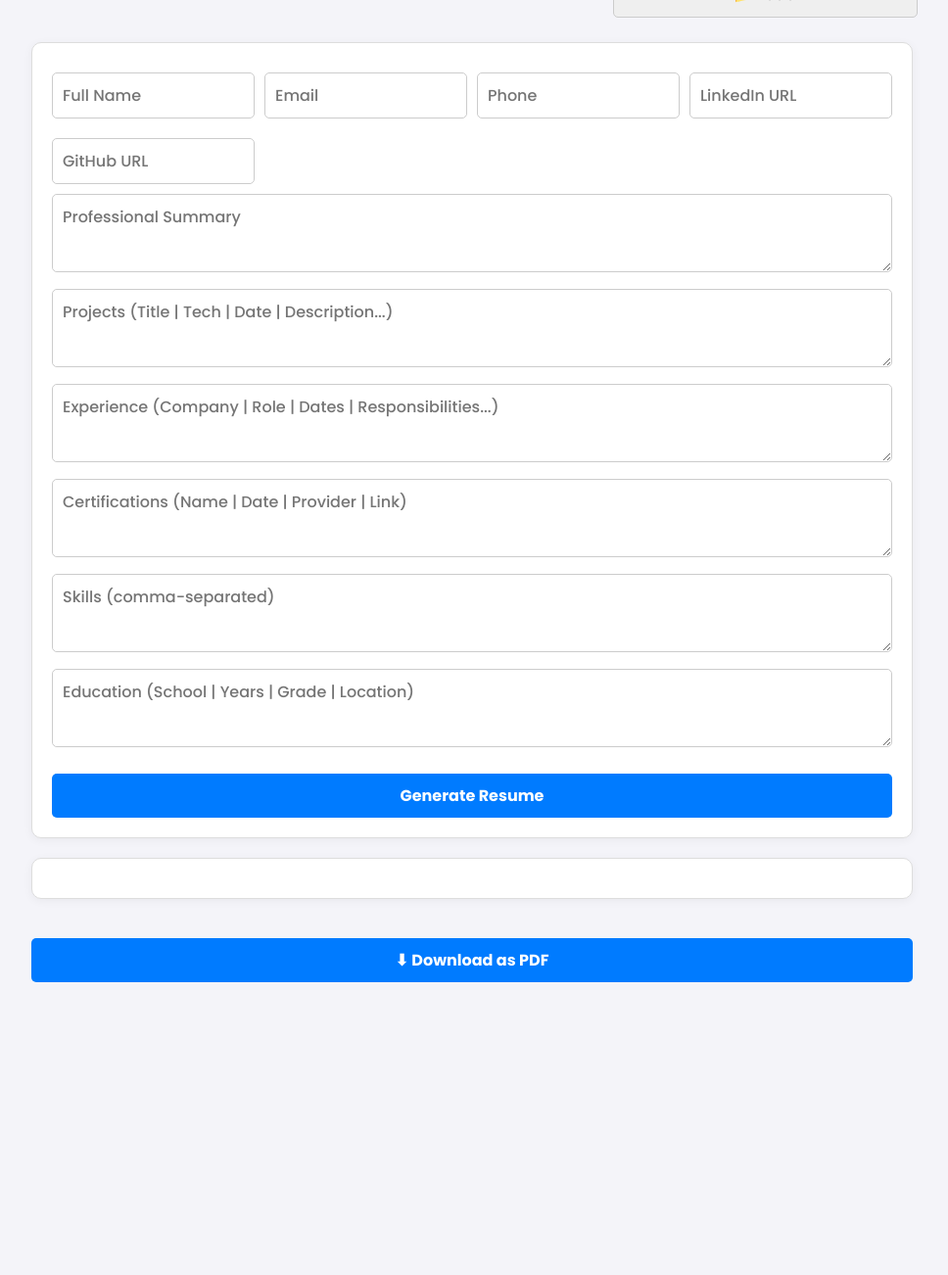
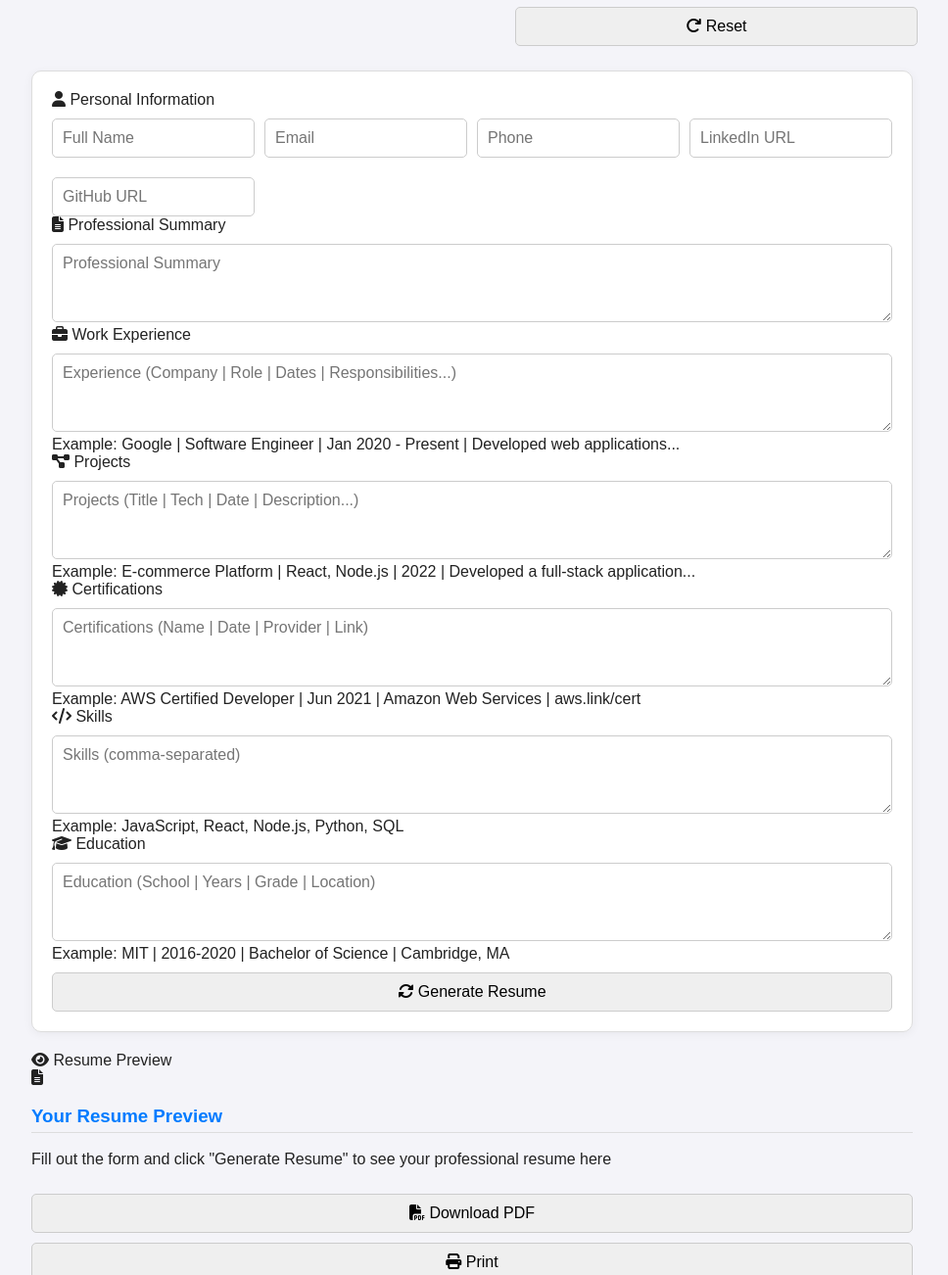
Before and after one commit to kartikey-jaat/Resume-Builder, a plain HTML site: page index.html in a window 1280 px wide. Shown: the part 168-1470 px from the top of the page at 98% size, without its empty margins (158-1126 px from the left). Before the commit the page ends 1191 px from the top, so only its background shows below. Drawn offline with Linux system fonts and the light colour scheme.

Commit message:
index.html

```diff
--- a/index.html
+++ b/index.html
@@ -1,45 +1,101 @@
 <!DOCTYPE html>
 <html lang="en">
 <head>
-  <meta charset="UTF-8" />
-  <meta name="viewport" content="width=device-width, initial-scale=1.0" />
-  <title>Resume Builder</title>
-  <link rel="stylesheet" href="style.css" />
-  <link href="https://fonts.googleapis.com/css2?family=Poppins:wght@300;500;700&display=swap" rel="stylesheet" />
+    <meta charset="UTF-8">
+    <meta name="viewport" content="width=device-width, initial-scale=1.0">
+    <title>Professional Resume Builder</title>
+    <link rel="stylesheet" href="https://cdnjs.cloudflare.com/ajax/libs/font-awesome/6.4.0/css/all.min.css">
+    <link rel="stylesheet" href="style.css">
 </head>
 <body>
     <div class="container">
         <header>
-      <h1>📝 Resume Builder</h1>
+            <div class="logo">
+                <i class="fas fa-file-alt"></i>
+                <h1>Professional Resume Builder</h1>
+            </div>
             <div class="actions">
-        <button onclick="toggleTheme()">🌙 Theme</button>
-        <button onclick="saveData()">💾 Save</button>
-        <button onclick="loadData()">📂 Load</button>
+                <button class="btn btn-outline" id="themeToggle">
+                    <i class="fas fa-moon"></i> Dark Mode
+                </button>
+                <button class="btn btn-outline" id="saveData">
+                    <i class="fas fa-save"></i> Save
+                </button>
+                <button class="btn btn-outline" id="loadData">
+                    <i class="fas fa-folder-open"></i> Load
+                </button>
+                <button class="btn btn-outline" id="resetForm">
+                    <i class="fas fa-redo"></i> Reset
+                </button>
             </div>
         </header>
 
+        <div class="content-wrapper">
+            <div class="form-section">
                 <form id="resumeForm">
+                    <!-- Personal Info -->
+                    <div class="panel">
+                        <div class="panel-header"><i class="fas fa-user"></i> Personal Information</div>
+                        <div class="panel-body">
                             <div class="grid">
-        <input type="text" id="name" placeholder="Full Name" required />
-        <input type="text" id="email" placeholder="Email" required />
-        <input type="text" id="phone" placeholder="Phone" required />
-        <input type="text" id="linkedin" placeholder="LinkedIn URL" />
-        <input type="text" id="github" placeholder="GitHub URL" />
+                                <input type="text" id="name" class="form-control" placeholder="Full Name" required>
+                                <input type="text" id="email" class="form-control" placeholder="Email" required>
+                                <input type="text" id="phone" class="form-control" placeholder="Phone" required>
+                                <input type="text" id="linkedin" class="form-control" placeholder="LinkedIn URL">
+                                <input type="text" id="github" class="form-control" placeholder="GitHub URL">
                             </div>
-      <textarea id="summary" placeholder="Professional Summary"></textarea>
-      <textarea id="projects" placeholder="Projects (Title | Tech | Date | Description...)"></textarea>
-      <textarea id="experience" placeholder="Experience (Company | Role | Dates | Responsibilities...)"></textarea>
-      <textarea id="certifications" placeholder="Certifications (Name | Date | Provider | Link)"></textarea>
-      <textarea id="skills" placeholder="Skills (comma-separated)"></textarea>
-      <textarea id="education" placeholder="Education (School | Years | Grade | Location)"></textarea>
-      <button type="submit" class="primary">Generate Resume</button>
-    </form>
-
-    <div id="resumeOutput" class="resume-box"></div>
-    <button onclick="downloadPDF()" class="primary">⬇ Download as PDF</button>
+                        </div>
                     </div>
 
-  <script src="https://cdnjs.cloudflare.com/ajax/libs/html2pdf.js/0.9.3/html2pdf.bundle.min.js"></script>
+                    <!-- Sections -->
+                    <div class="panel"><div class="panel-header"><i class="fas fa-file-alt"></i> Professional Summary</div><div class="panel-body"><div class="form-group"><textarea id="summary" class="form-control" placeholder="Professional Summary"></textarea></div></div></div>
+
+                    <div class="panel"><div class="panel-header"><i class="fas fa-briefcase"></i> Work Experience</div><div class="panel-body"><div class="form-group"><textarea id="experience" class="form-control" placeholder="Experience (Company | Role | Dates | Responsibilities...)"></textarea><div class="hint">Example: Google | Software Engineer | Jan 2020 - Present | Developed web applications...</div></div></div></div>
+
+                    <div class="panel"><div class="panel-header"><i class="fas fa-project-diagram"></i> Projects</div><div class="panel-body"><div class="form-group"><textarea id="projects" class="form-control" placeholder="Projects (Title | Tech | Date | Description...)"></textarea><div class="hint">Example: E-commerce Platform | React, Node.js | 2022 | Developed a full-stack application...</div></div></div></div>
+
+                    <div class="panel"><div class="panel-header"><i class="fas fa-certificate"></i> Certifications</div><div class="panel-body"><div class="form-group"><textarea id="certifications" class="form-control" placeholder="Certifications (Name | Date | Provider | Link)"></textarea><div class="hint">Example: AWS Certified Developer | Jun 2021 | Amazon Web Services | aws.link/cert</div></div></div></div>
+
+                    <div class="panel"><div class="panel-header"><i class="fas fa-code"></i> Skills</div><div class="panel-body"><div class="form-group"><textarea id="skills" class="form-control" placeholder="Skills (comma-separated)"></textarea><div class="hint">Example: JavaScript, React, Node.js, Python, SQL</div></div></div></div>
+
+                    <div class="panel"><div class="panel-header"><i class="fas fa-graduation-cap"></i> Education</div><div class="panel-body"><div class="form-group"><textarea id="education" class="form-control" placeholder="Education (School | Years | Grade | Location)"></textarea><div class="hint">Example: MIT | 2016-2020 | Bachelor of Science | Cambridge, MA</div></div></div></div>
+
+                    <button id="generateResume" class="btn btn-primary" style="width: 100%;">
+                        <i class="fas fa-sync-alt"></i> Generate Resume
+                    </button>
+                </form>
+            </div>
+
+            <div class="preview-section">
+                <div class="panel">
+                    <div class="panel-header"><i class="fas fa-eye"></i> Resume Preview</div>
+                    <div class="panel-body">
+                        <div id="resumeOutput" class="resume-preview">
+                            <div class="empty-state">
+                                <i class="fas fa-file-alt"></i>
+                                <h3>Your Resume Preview</h3>
+                                <p>Fill out the form and click "Generate Resume" to see your professional resume here</p>
+                            </div>
+                        </div>
+
+                        <div class="formats">
+                            <button id="downloadPDF" class="btn btn-primary format-btn">
+                                <i class="fas fa-file-pdf"></i> Download PDF
+                            </button>
+                            <button id="printResume" class="btn btn-outline format-btn">
+                                <i class="fas fa-print"></i> Print
+                            </button>
+                        </div>
+                    </div>
+                </div>
+            </div>
+        </div>
+    </div>
+
+    <div id="notification" class="notification">Resume saved successfully!</div>
+
+    <!-- JavaScript -->
+    <script src="https://cdnjs.cloudflare.com/ajax/libs/html2pdf.js/0.10.1/html2pdf.bundle.min.js"></script>
     <script src="script.js"></script>
 </body>
 </html>
```
Lines whose indentation alone changed are shown as unchanged.
